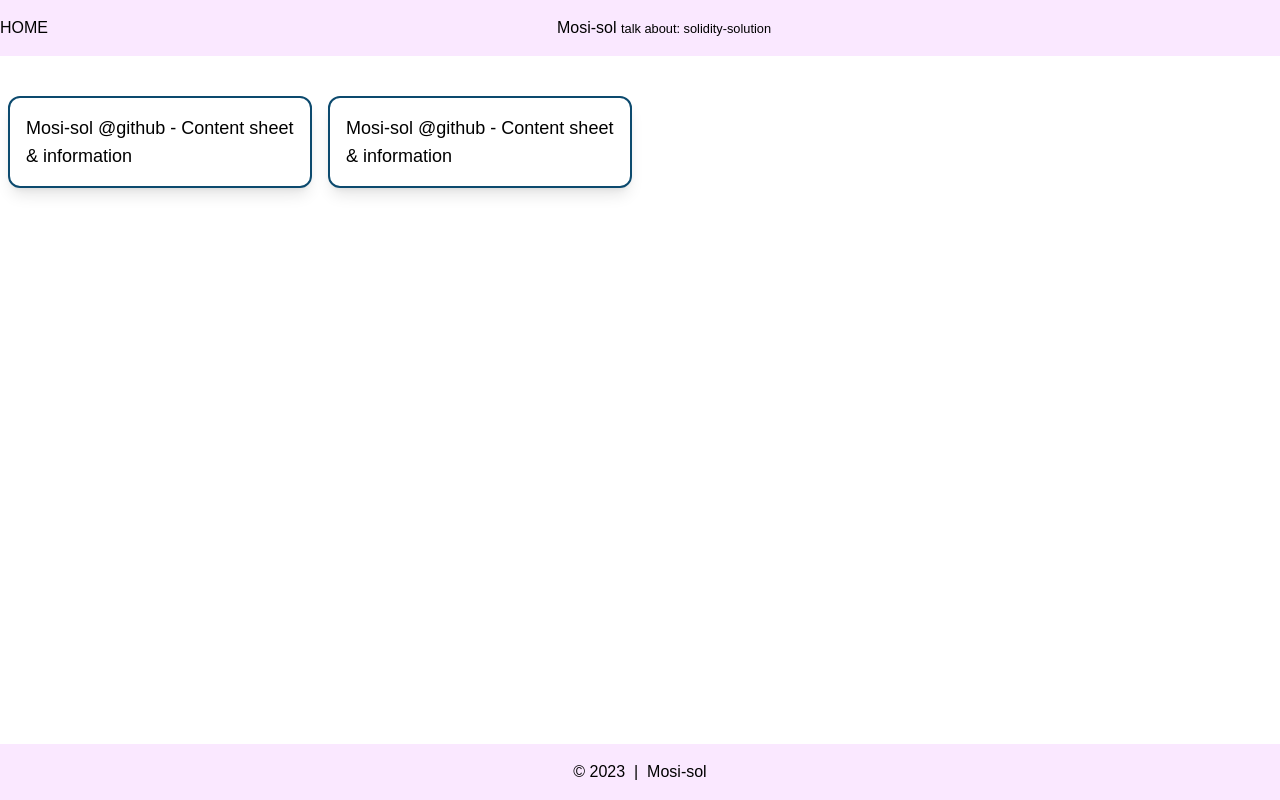
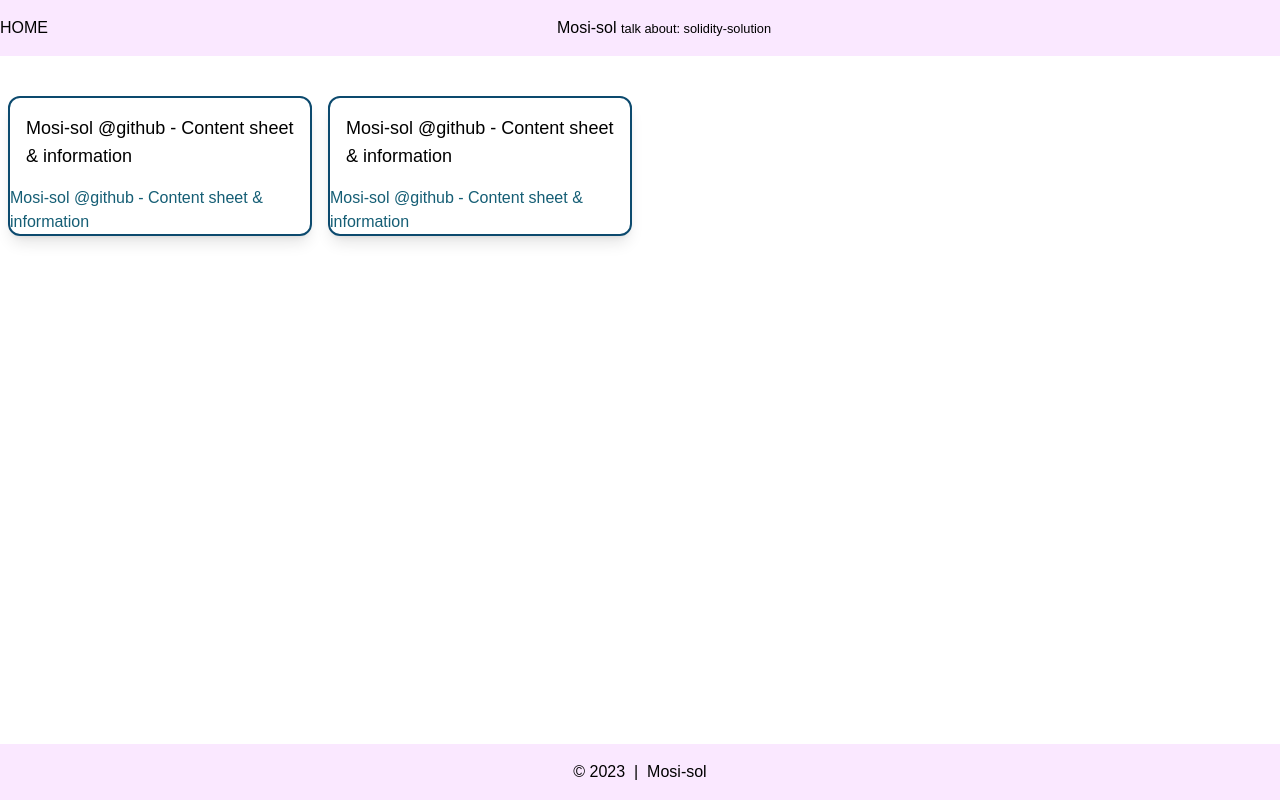
Before and after one commit to mosi-arch/blog, a Next.js app: page / in a window 1280 px wide. Built offline with nearby package versions, Linux system fonts and the light colour scheme.

Commit message:
Update index.js

```diff
--- a/pages/index.js
+++ b/pages/index.js
@@ -36,6 +36,7 @@ export default function Home({ posts }) {
               <h1 className='p-4 text-lg'>{frontmatter.title}</h1>
             </a>
           </Link>
+          <p className='text-cyan-800'>{frontmatter.metaDesc}</p>
         </div>
       ))}
     </div>
```
